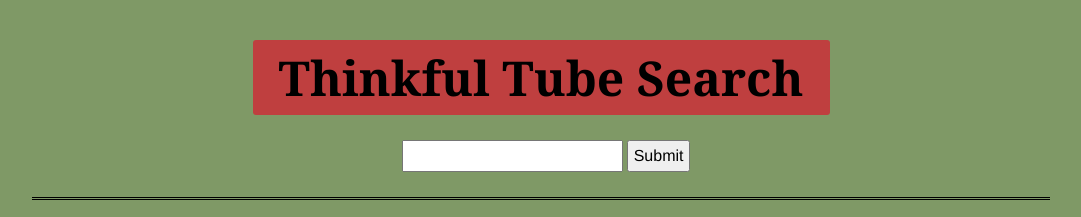
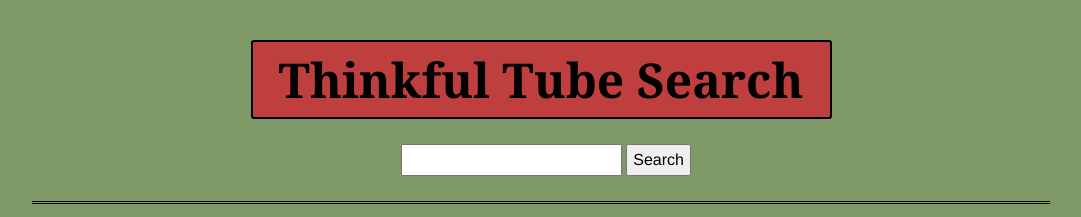
Before and after one commit to J-Sut/ThinkfulTube, a plain HTML site: page index.html in a window 1280 px wide. Shown: the whole page, without its empty margins (99-1180 px from the left). Drawn offline with Linux system fonts and the light colour scheme.

Commit message:
code & css cleaned

```diff
--- a/app.js
+++ b/app.js
@@ -27,20 +27,14 @@ function renderCallBack(data) {
 	//clear previous results if any
 	$('.js-search-results').empty();
 	for (var i = 0; data.items.length > i; i++) {
-		console.log(data.items[i].snippet.thumbnails.medium.url);
-		console.log("imageId: " + data.items[i].id.videoId);
+		//console.log(data.items[i].snippet.thumbnails.medium.url);
+		//console.log("imageId: " + data.items[i].id.videoId);
 
+		// grabbing video and image links from the returned JSON object
 		var videoLink = "https://www.youtube.com/watch?v=" + data.items[i].id.videoId;
 		var imageURL = data.items[i].snippet.thumbnails.medium.url;
 		var imgElement = $('<img>', {src: imageURL, class: "thumbnails"});
-		var imgWithLink = $('<a></a>', {href: videoLink}).html(imgElement);
-
-		console.log("videoLink: " + videoLink);
-		console.log(imgWithLink);
-
-
-		//wrap the image in <a href = https://www.youtube.com/watch?v= + imageId"> </a>
-
+		var imgWithLink = $('<a></a>', {href: videoLink, target:"_blank"}).html(imgElement);
 
 		$('.js-search-results').append(imgWithLink);
 
@@ -58,7 +52,6 @@ function addShadow(){
 // 4) event listeners
 
 $('.js-search-form').submit(function(e) {
-//	console.log("from submit event")
 	e.preventDefault();
 	var query = $(this).find('#searchText').val();
 
--- a/index.html
+++ b/index.html
@@ -9,13 +9,12 @@
 	<h1>Thinkful Tube Search</h1>
 	<form class="js-search-form">
 		<input type="text" name="js-query" id="searchText">
-		<button type="submit" id="submit-button">Submit</button>
+		<button type="submit" id="submit-button">Search</button>
 	</form>
 
-<div class="js-search-results">
+	<div class="js-search-results"></div>
 
-</div>
-<script type="text/javascript" src="jquery.min.js"></script>
-<script type="text/javascript" src="app.js"></script>
+	<script type="text/javascript" src="jquery.min.js"></script>
+	<script type="text/javascript" src="app.js"></script>
 </body>
 </html>
--- a/main.css
+++ b/main.css
@@ -16,6 +16,7 @@ h1 {
 	border-radius: 3px;
 	max-width: 45%;
 	font-size: 3em;
+	border: 2px solid black;
 }
 form, div {
 	text-align: center;
@@ -29,9 +30,7 @@ input, button {
 
 .thumbnails {
 	margin: 15px;
-
 	border: 4px solid #BF3F3F;
-
 }
 
 .hoverAction {
```
